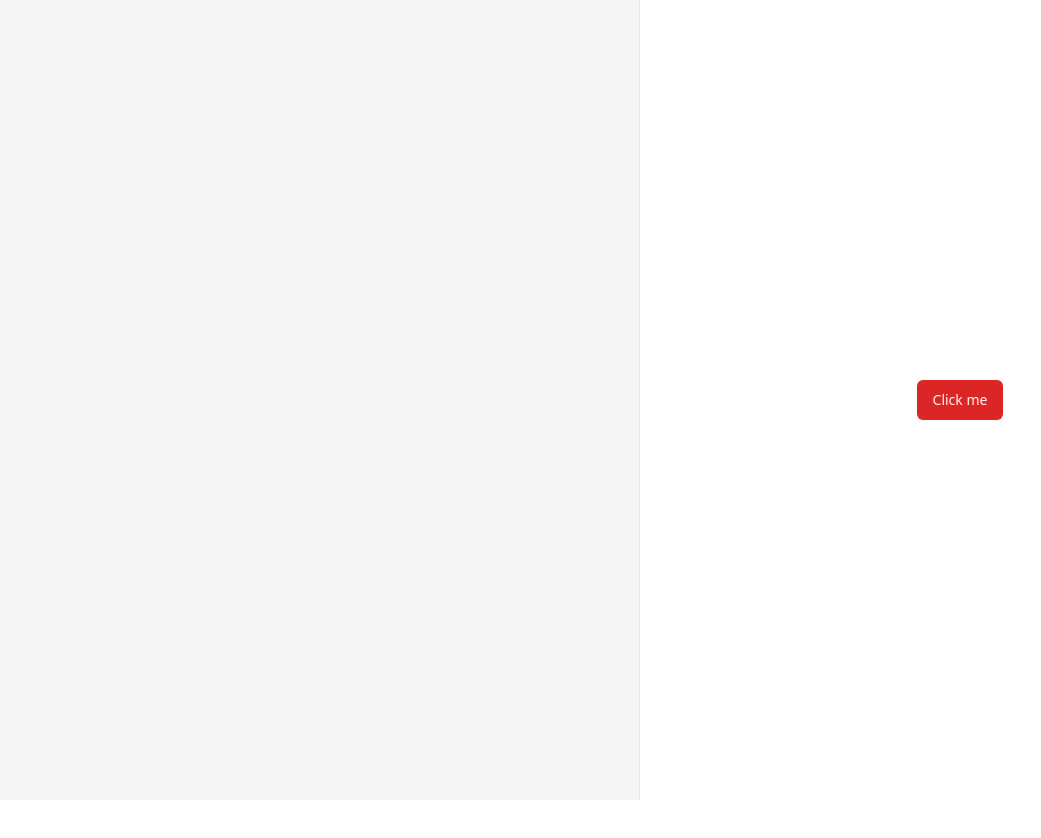
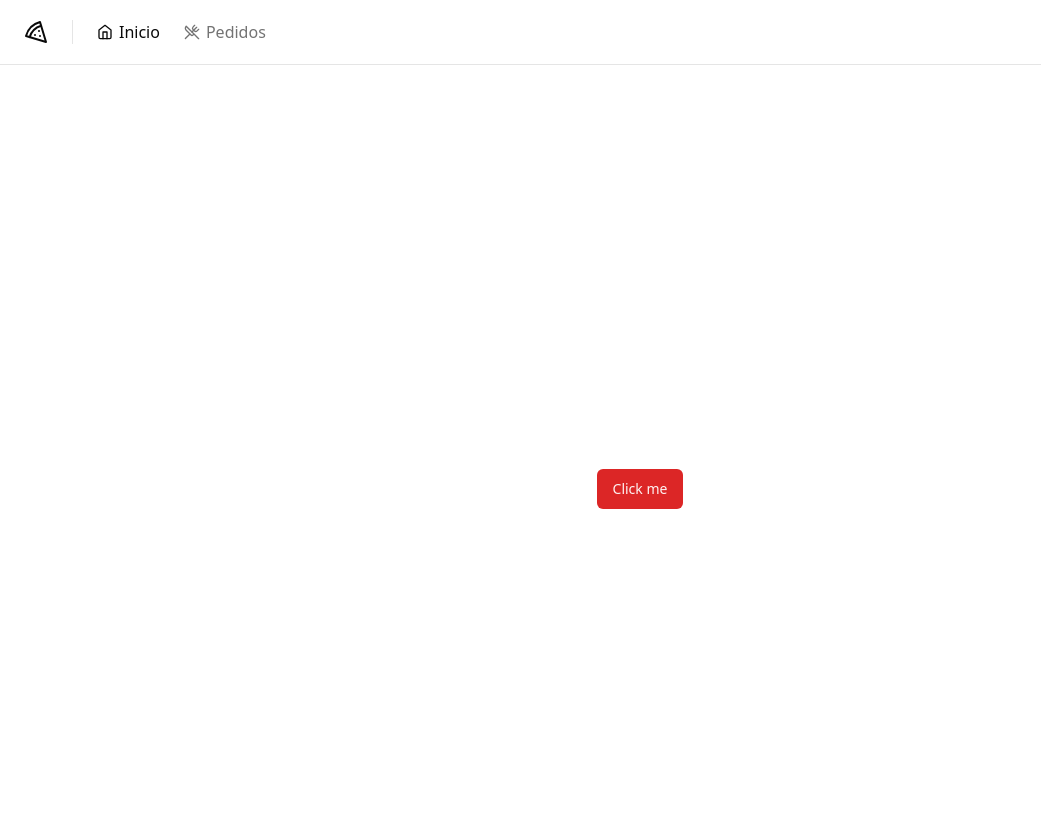
Before and after one commit to fernandodluccas/pizzashop-web, a React (Vite) app: page / in a window 1280 px wide. Shown: the top 838 px of the page, without its empty margins (0-1041 px from the left). Before the commit the page ends 800 px from the top, so only its background shows below. Built offline with nearby package versions, Linux system fonts and the light colour scheme.

Commit message:
feat: create app layout with header

```diff
--- a/package.json
+++ b/package.json
@@ -12,6 +12,7 @@
   "dependencies": {
     "@hookform/resolvers": "^3.3.2",
     "@radix-ui/react-label": "^2.0.2",
+    "@radix-ui/react-separator": "^1.0.3",
     "@radix-ui/react-slot": "^1.0.2",
     "class-variance-authority": "^0.7.0",
     "clsx": "^2.0.0",
--- /dev/null
+++ b/src/components/header.tsx
@@ -0,0 +1,26 @@
+import { Home, Pizza, UtensilsCrossed } from 'lucide-react'
+
+import { NavLink } from './nav-link'
+import { Separator } from './ui/separator'
+
+export function Header() {
+  return (
+    <div className="border-b">
+      <div className="flex h-16 items-center gap-6 px-6">
+        <Pizza className="h-6 w-6" />
+
+        <Separator orientation="vertical" className="h-6" />
+        <nav className="flex items-center space-x-4 lg:space-x-6">
+          <NavLink to="/">
+            <Home className="h-4 w-4" />
+            Inicio
+          </NavLink>
+          <NavLink to="/orders">
+            <UtensilsCrossed className="h-4 w-4" />
+            Pedidos
+          </NavLink>
+        </nav>
+      </div>
+    </div>
+  )
+}
--- /dev/null
+++ b/src/components/nav-link.tsx
@@ -0,0 +1,14 @@
+import { Link, LinkProps, useLocation } from 'react-router-dom'
+export type NavLinkProps = LinkProps
+
+export function NavLink(props: NavLinkProps) {
+  const { pathname } = useLocation()
+
+  return (
+    <Link
+      data-current={pathname === props.to}
+      className="flex items-center gap-1.5 font-medium text-muted-foreground hover:text-foreground data-[current=true]:text-foreground"
+      {...props}
+    />
+  )
+}
--- /dev/null
+++ b/src/components/ui/separator.tsx
@@ -0,0 +1,29 @@
+import * as React from "react"
+import * as SeparatorPrimitive from "@radix-ui/react-separator"
+
+import { cn } from "@/lib/utils"
+
+const Separator = React.forwardRef<
+  React.ElementRef<typeof SeparatorPrimitive.Root>,
+  React.ComponentPropsWithoutRef<typeof SeparatorPrimitive.Root>
+>(
+  (
+    { className, orientation = "horizontal", decorative = true, ...props },
+    ref
+  ) => (
+    <SeparatorPrimitive.Root
+      ref={ref}
+      decorative={decorative}
+      orientation={orientation}
+      className={cn(
+        "shrink-0 bg-border",
+        orientation === "horizontal" ? "h-[1px] w-full" : "h-full w-[1px]",
+        className
+      )}
+      {...props}
+    />
+  )
+)
+Separator.displayName = SeparatorPrimitive.Root.displayName
+
+export { Separator }
--- a/src/pages/_layouts/app.tsx
+++ b/src/pages/_layouts/app.tsx
@@ -1,10 +1,14 @@
-import { Outlet } from 'react-router-dom'
+import { Outlet, useLocation } from 'react-router-dom'
+
+import { Header } from '@/components/header'
 
 export function AppLayout() {
   return (
-    <div className="grid min-h-screen grid-cols-2">
-      <div className="flex h-full flex-col justify-between border-r border-foreground/5 bg-muted p-10 text-muted-foreground"></div>
-      <Outlet />
+    <div className="flex min-h-screen flex-col antialiased">
+      <Header />
+      <div className="flex flex-col gap-4 p-8 pt-6">
+        <Outlet />
+      </div>
     </div>
   )
 }
--- a/src/pages/_layouts/auth.tsx
+++ b/src/pages/_layouts/auth.tsx
@@ -3,7 +3,7 @@ import { Outlet } from 'react-router-dom'
 
 export function AuthLayout() {
   return (
-    <div className=" grid min-h-screen grid-cols-2">
+    <div className=" grid min-h-screen grid-cols-2 antialiased">
       <div className="flex h-full flex-col justify-between border-r border-foreground/5 bg-muted p-10 text-muted-foreground">
         <div className="flex items-center gap-3 text-lg text-foreground">
           <Pizza className="h-5 w-5" />
--- a/src/pages/auth/sign-up.tsx
+++ b/src/pages/auth/sign-up.tsx
@@ -1,4 +1,3 @@
-import { register } from 'module'
 import { Helmet } from 'react-helmet-async'
 import { useForm } from 'react-hook-form'
 import { Link, useNavigate } from 'react-router-dom'
```
Also changed, not shown: 1 other file (tests, documents, lock files or other folders).
